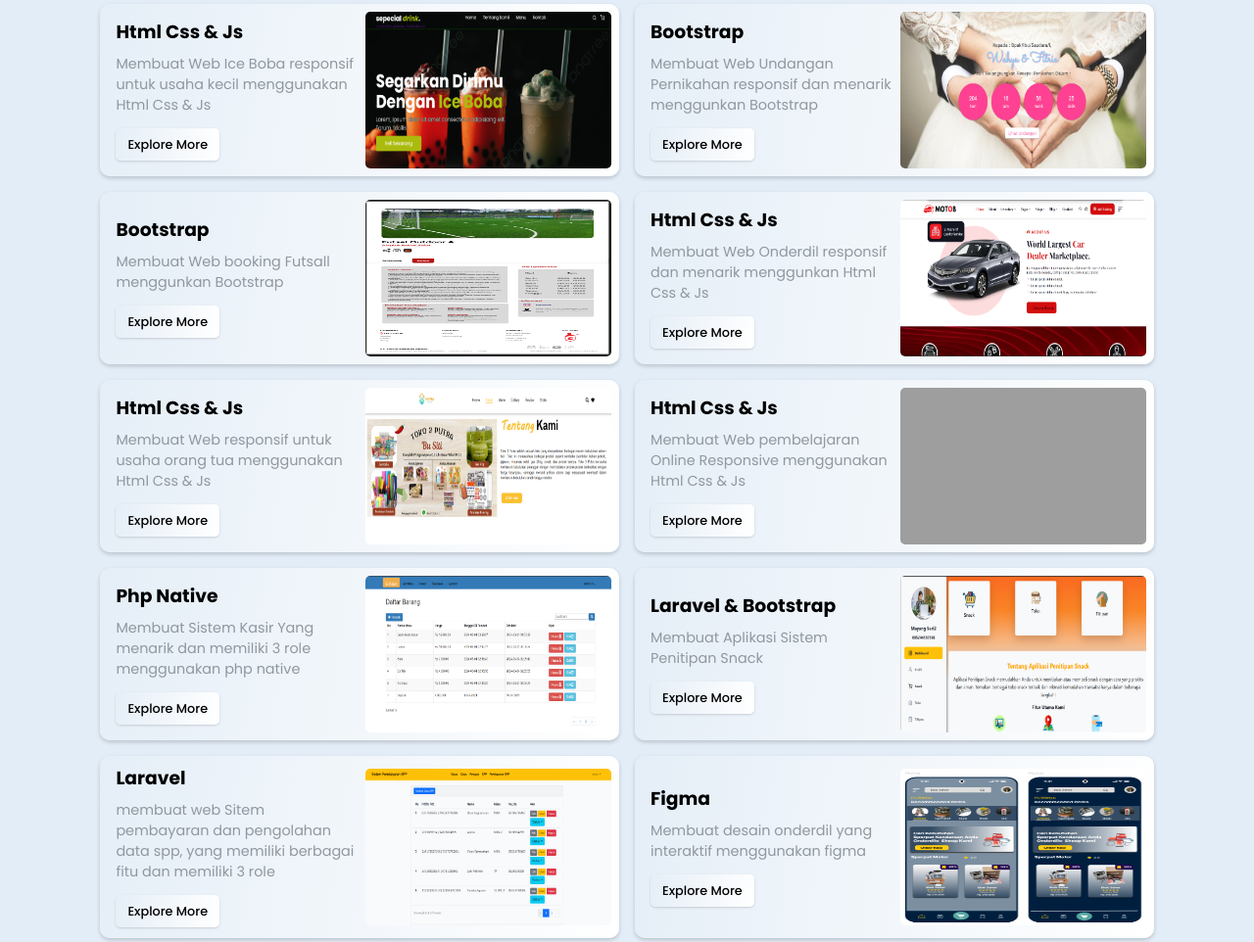
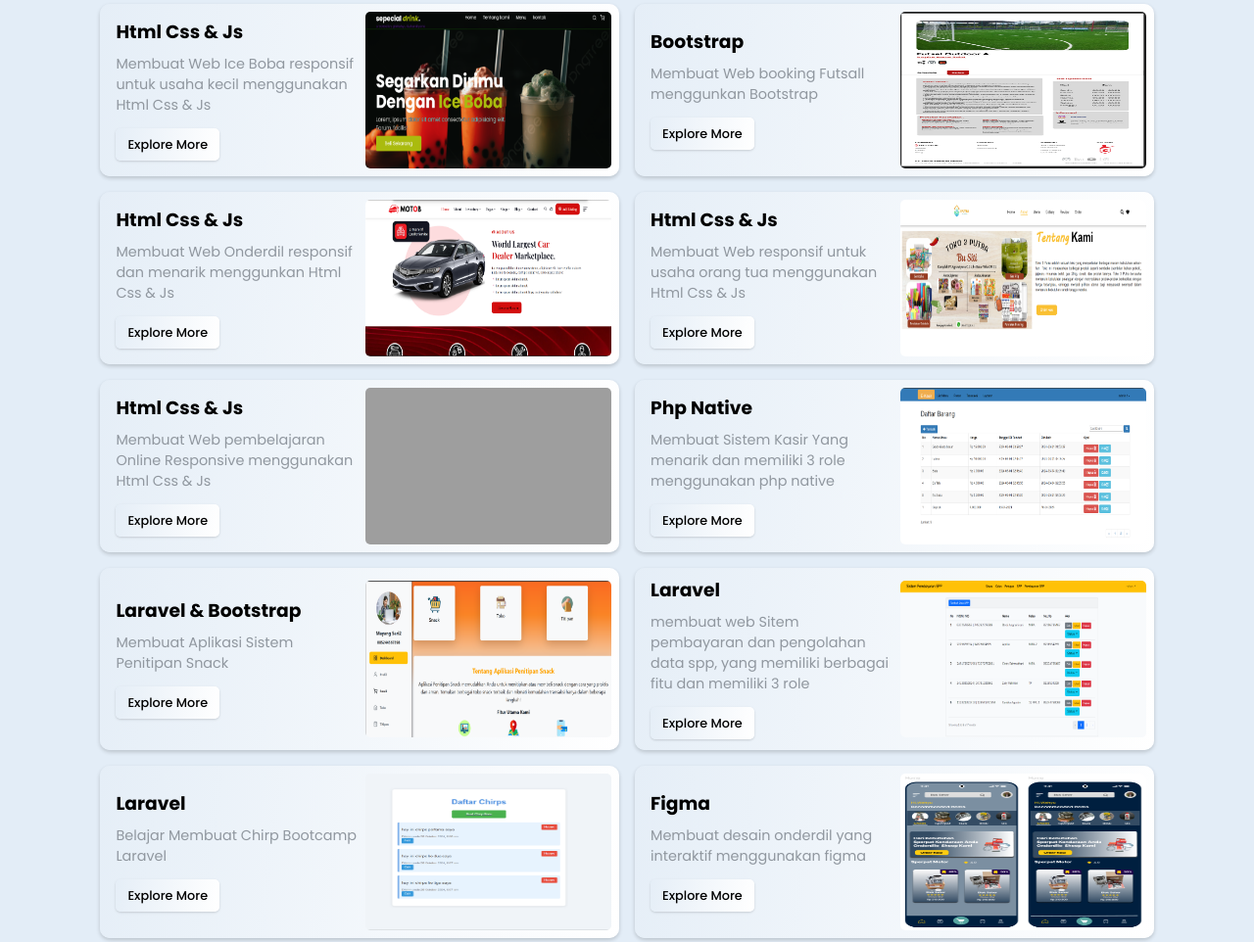
Before and after one commit to wahyusuhar/Portofolio_Baru2024, a plain HTML site: page index.html in a window 1280 px wide. Shown: the part 2995-3957 px from the top of the page at 98% size. Drawn offline with nearby package versions, Linux system fonts and the light colour scheme; grey boxes are pictures that could not be loaded; animation ran at ten frames a second.

Commit message:
Update11

```diff
--- a/index.html
+++ b/index.html
@@ -250,16 +250,7 @@
 
             </div>
 
-            <div class="portfolio-box mix web">
-                <div class="portfolio-content">
-                    <h3>Bootstrap</h3>
-                    <p>Membuat Web Undangan Pernikahan responsif dan menarik menggunkan Bootstrap</p>
-                    <a href="#" class="readMore">Explore More</a>
-                </div>
-                <div class="portfolio-img">
-                    <img src="./img/undangan.png" alt="">
-                </div>
-            </div>
+
             <div class="portfolio-box mix web">
                 <div class="portfolio-content">
                     <h3>Bootstrap</h3>
@@ -335,6 +326,17 @@
                 </div>
                 <div class="portfolio-img">
                     <img src="./img/project.png" alt="">
+                </div>
+            </div>
+
+            <div class="portfolio-box mix web">
+                <div class="portfolio-content">
+                    <h3>Laravel</h3>
+                    <p>Belajar Membuat Chirp Bootcamp Laravel</p>
+                    <a href="https://github.com/wahyusuhar/Tugas_Pertama_Pemrograman_Web_Berbasis_Framework-.git" class="readMore">Explore More</a>
+                </div>
+                <div class="portfolio-img">
+                    <img src="./img/chirps.png" alt="">
                 </div>
             </div>
 
```
Also changed, not shown: img/chirps.png (added).
